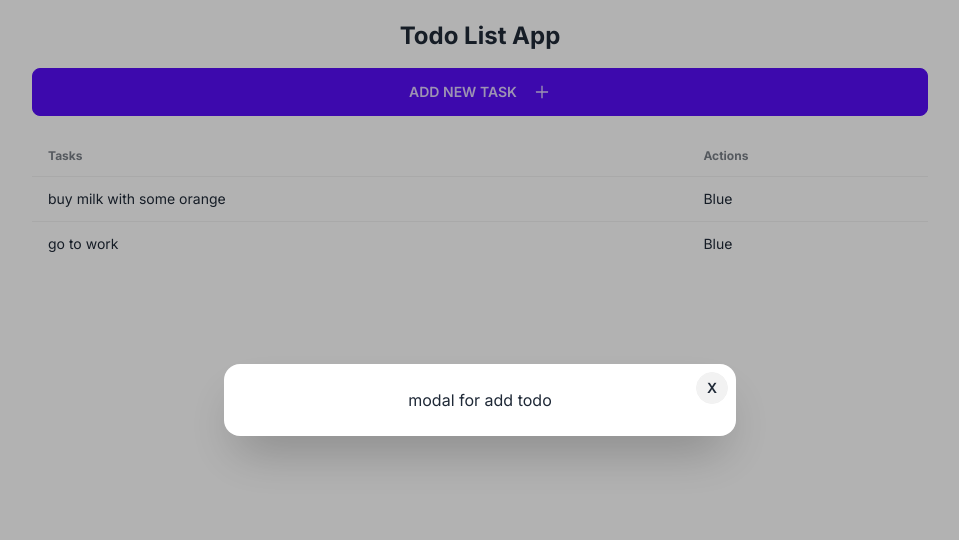
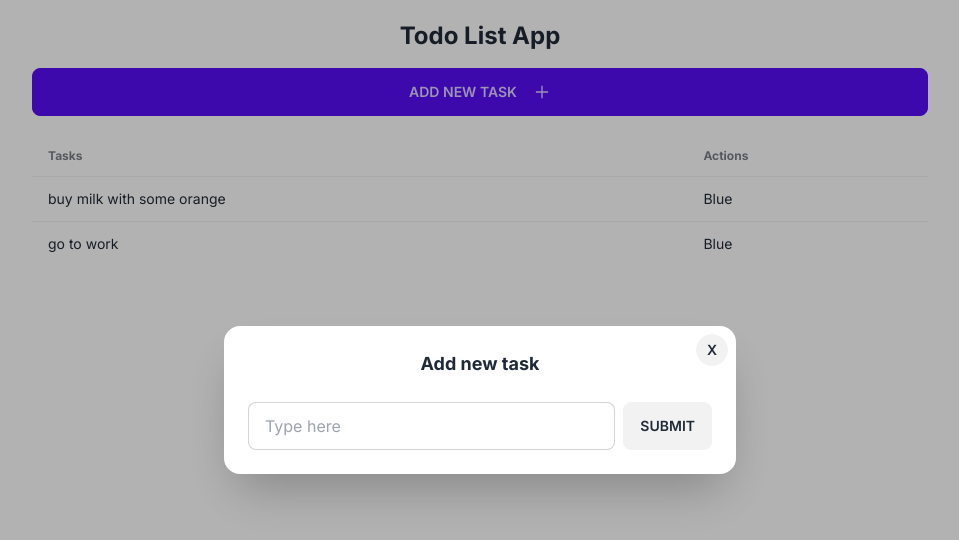
Before and after one commit to gigisoza/simple-todoapp, a Next.js app: page / in a window 1280 px wide. Both pictures are taken after a click on the button "ADD NEW TASK". Shown: the top 540 px of the page, without its empty margins (160-1119 px from the left). Built offline with nearby package versions, Linux system fonts and the light colour scheme; data requests are answered from the project's data file.

Commit message:
Create form in AddTask.tsx to add todo items in project

```diff
--- a/app/components/AddTask.tsx
+++ b/app/components/AddTask.tsx
@@ -6,6 +6,13 @@ import Modal from "./Modal";
 
 export default function AddTask() {
   const [modalOpen, setModalOpen] = useState<boolean>(false);
+  const [newTaskValue, setNewTaskValue] = useState<string>("");
+
+  const handleSubmitNewTodo = (e: React.FormEvent<HTMLFormElement>) => {
+    e.preventDefault();
+    console.log(newTaskValue);
+    setNewTaskValue("");
+  };
 
   return (
     <div>
@@ -16,7 +23,21 @@ export default function AddTask() {
         Add new task <AiOutlinePlus className="ml-2" size={18} />
       </button>
       <Modal modalOpen={modalOpen} setModalOpen={setModalOpen}>
-        modal for add todo
+        <form onSubmit={handleSubmitNewTodo}>
+          <h3 className="font-bold text-lg">Add new task</h3>
+          <div className="modal-action">
+            <input
+              value={newTaskValue}
+              onChange={(e) => setNewTaskValue(e.target.value)}
+              type="text"
+              placeholder="Type here"
+              className="input input-bordered w-full max-w-full"
+            />
+            <button type="submit" className="btn">
+              Submit
+            </button>
+          </div>
+        </form>
       </Modal>
     </div>
   );
```
